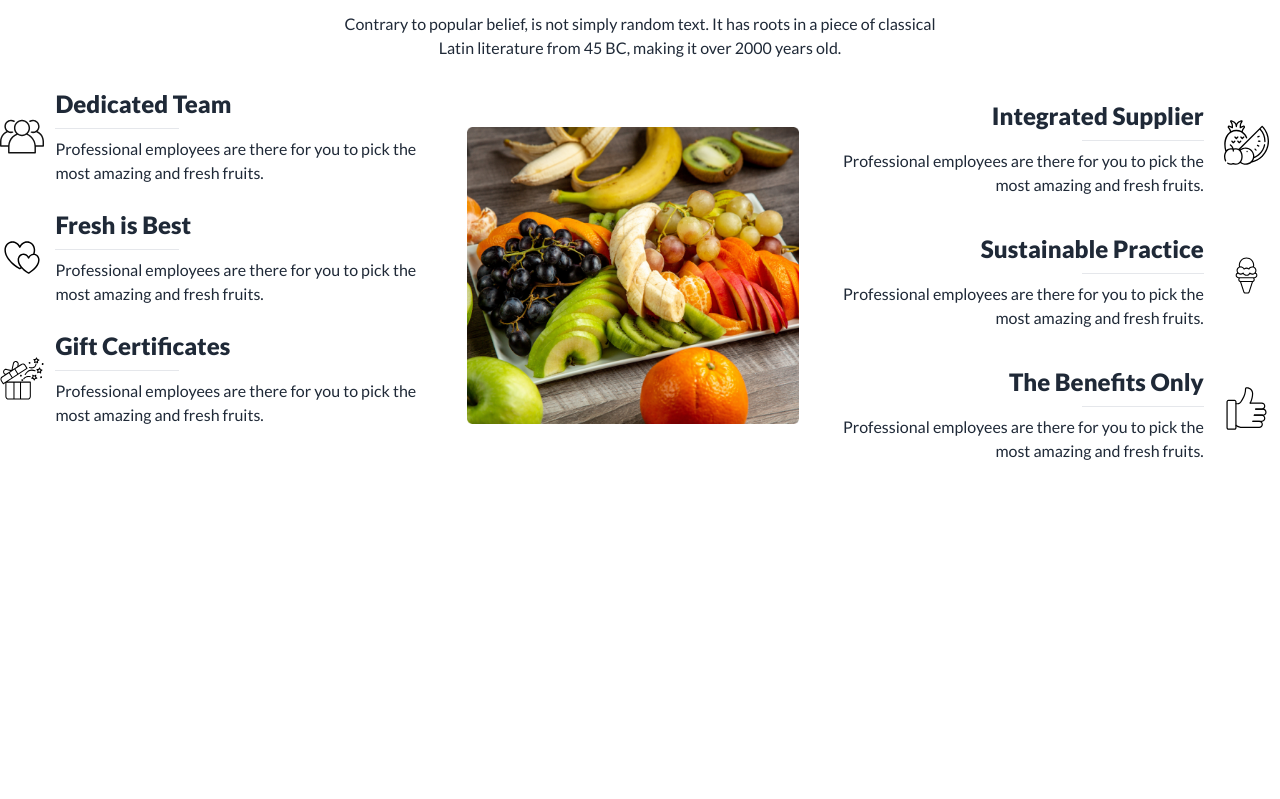
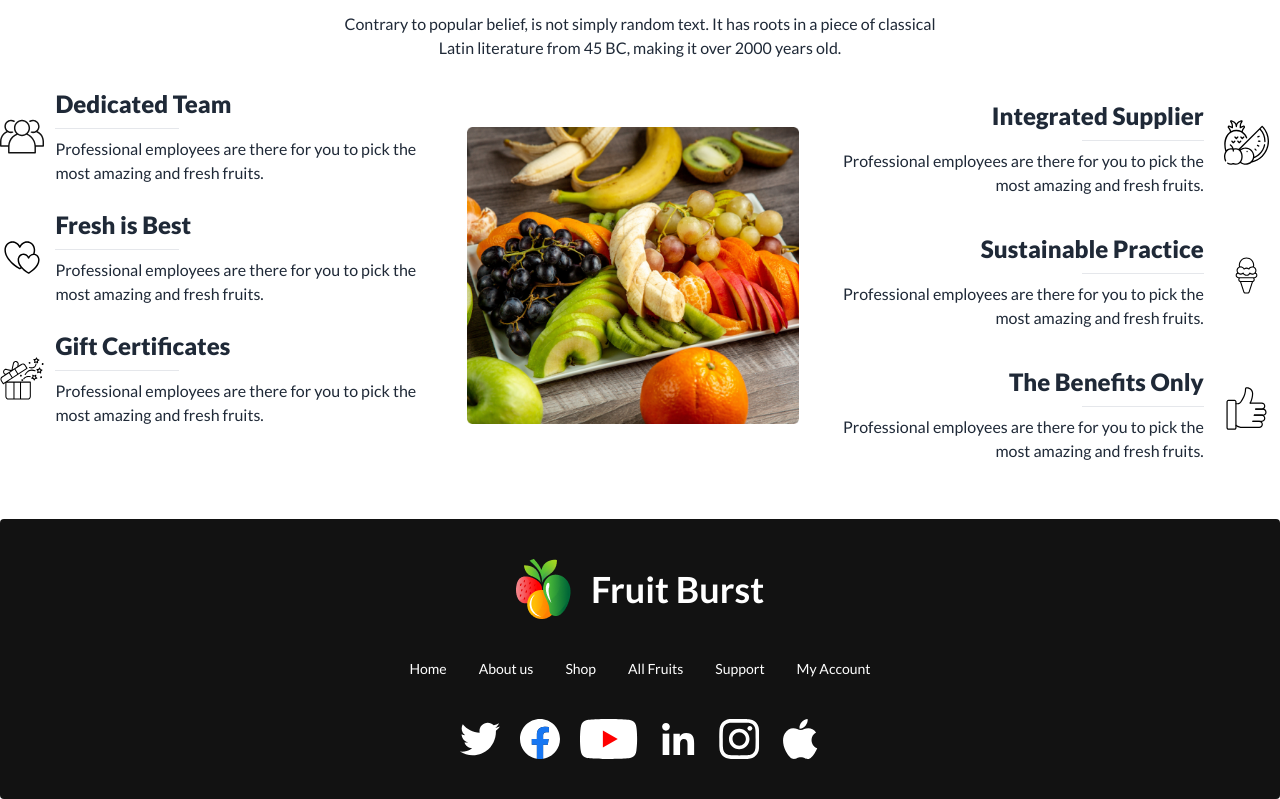
Before and after one commit to introtoxicXXl/fruit-brust, a plain HTML site: page index.html in a window 1280 px wide. Shown: the part 2807-3606 px from the top of the page. Before the commit the page ends 3326 px from the top, so only its background shows below. Drawn offline with nearby package versions, Linux system fonts and the light colour scheme.

Commit message:
footer added

```diff
--- a/index.html
+++ b/index.html
@@ -17,6 +17,8 @@
 
     <!-- font awesome link -->
     <script src="https://kit.fontawesome.com/6331bf357f.js" crossorigin="anonymous"></script>
+    <!-- fav icon link -->
+    <link rel="shortcut icon" href="images/fav.svg" type="image/x-icon">
 
     <!-- css link -->
     <link rel="stylesheet" href="css/style.css">
@@ -35,6 +37,7 @@
 </head>
 
 <body class="font-lato">
+    <!-- header -->
     <header class="container mx-auto">
         <nav class="bg-color-pink md:rounded-full lg:rounded-full">
             <div class="navbar block lg:flex lg:justify-between">
@@ -204,7 +207,7 @@
         </section>
     </header>
 
-
+    <!-- main section -->
     <main>
 
         <!-- deal section -->
@@ -620,6 +623,29 @@
                 </div>
         </section>
     </main>
+
+    <!-- footer -->
+    <footer class="footer footer-center p-10 bg-[#121212] text-base-content rounded">
+        <a class="flex justify-center items-center text-white font-bold text-2xl md:text-4xl lg:text-4xl"><img class="mr-3" src="images/logo.png" alt=""> Fruit Burst</a>
+        <nav class="flex gap-8 flex-wrap justify-center text-white">
+          <a class="link link-hover">Home</a>
+          <a class="link link-hover">About us</a>
+          <a class="link link-hover">Shop</a>
+          <a class="link link-hover">All Fruits</a>
+          <a class="link link-hover">Support</a>
+          <a class="link link-hover">My Account</a>
+        </nav>
+        <nav>
+          <div class="lg:space-x-5 md:space-x-3 space-x-2 flex justify-center items-center">
+            <a><img src="images/twitter-1.svg" alt=""></a>
+            <a><img src="images/facebook-1.svg" alt=""></a>
+            <a><img src="images/youtube.svg" alt=""></a>
+            <a><img src="images/linkedin-1.svg" alt=""></a>
+            <a><img src="images/instagram.svg" alt=""></a>
+            <a><img src="images/apple.svg" alt=""></a>
+          </div>
+        </nav>
+      </footer>
 </body>
 
 </html>
```
Also changed, not shown: images/apple.svg (added), images/facebook-1.svg (added), images/fav.svg (added), images/instagram.svg (added), images/linkedin-1.svg (added), images/twitter-1.svg (added), images/youtube.svg (added).
